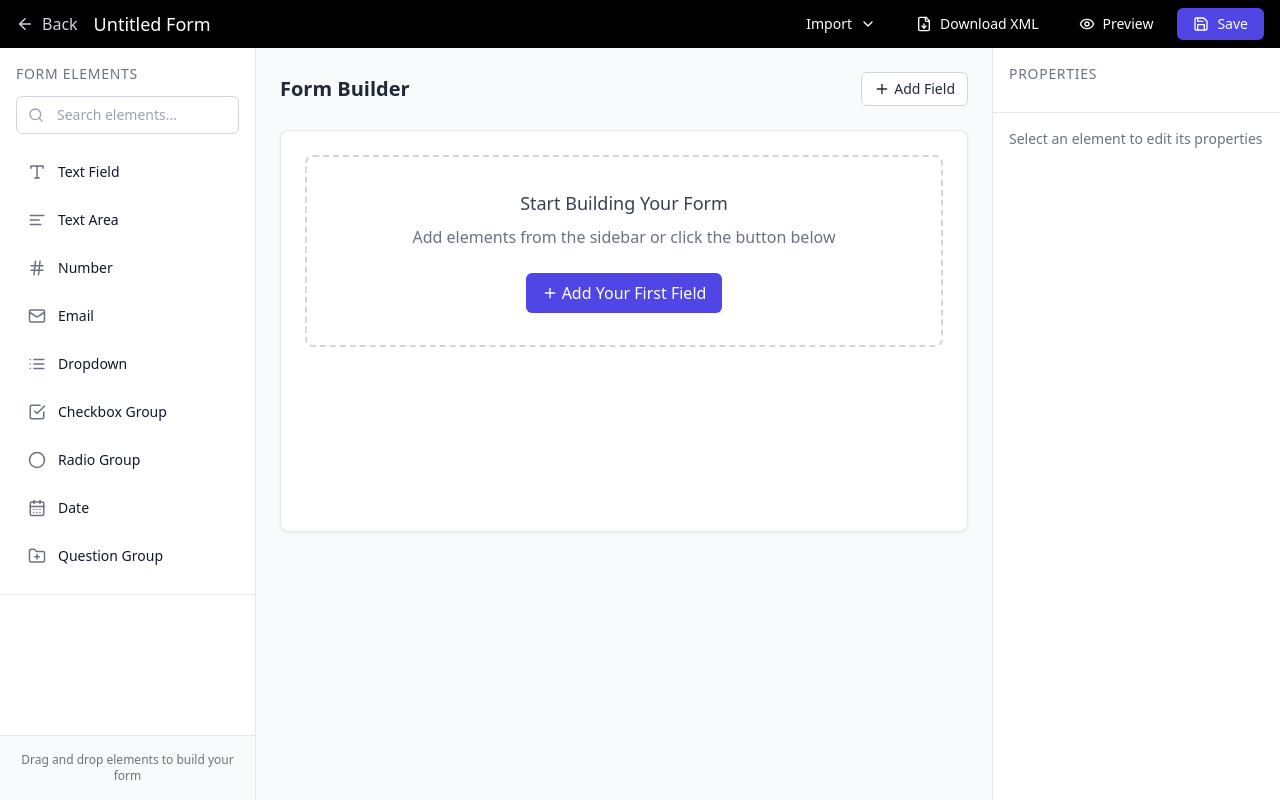
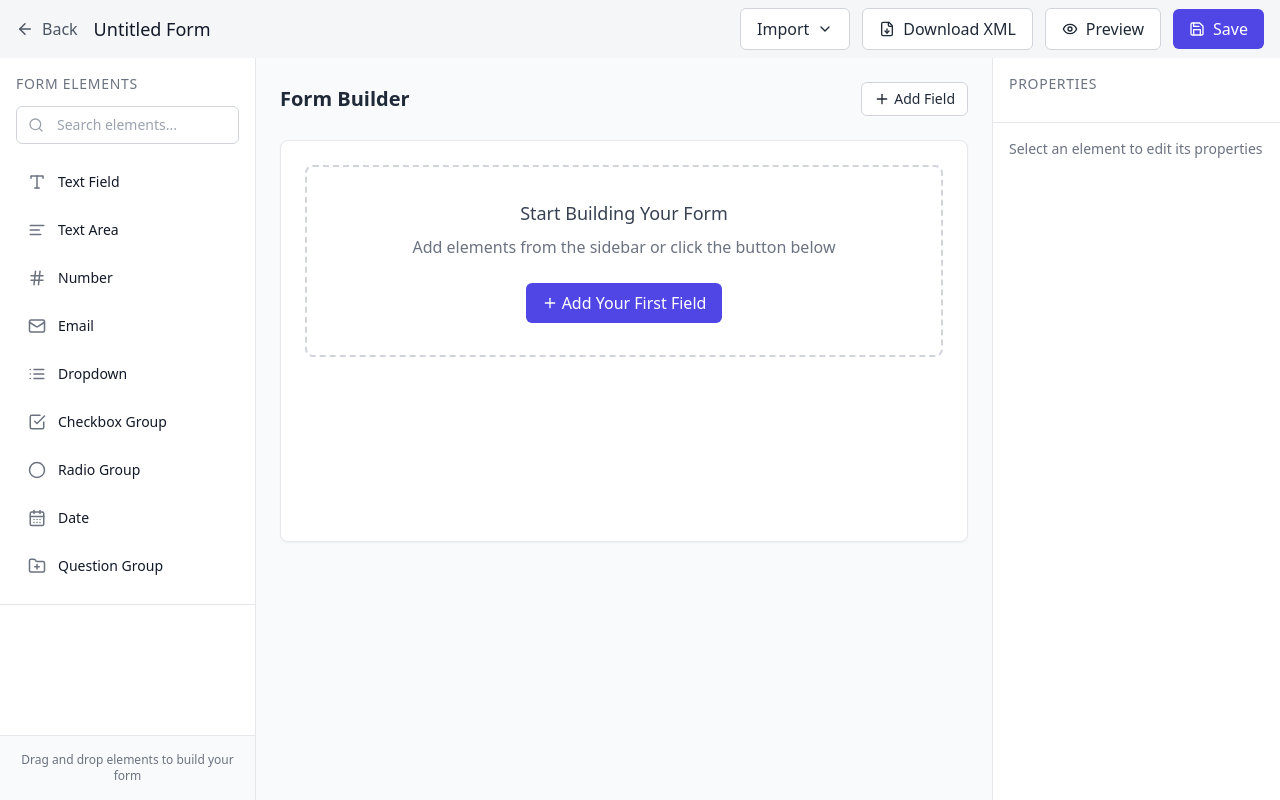
Before and after one commit to hxing1108/fhir-prototype-2, a React (Vite) app: page / in a window 1280 px wide. Built offline with nearby package versions, Linux system fonts and the light colour scheme.

Commit message:
Update header styles and layout

```diff
--- a/src/components/Header.tsx
+++ b/src/components/Header.tsx
@@ -12,11 +12,11 @@ const Header: React.FC = () => {
   };
 
   return (
-    <header className="bg-black text-white py-2">
+    <header className="bg-[#F5F6F8] text-gray-900 py-2">
       <div className="w-full px-4 flex items-center justify-between">
         {/* Left section */}
         <div className="flex items-center space-x-4">
-          <button className="flex items-center text-gray-300 hover:text-white">
+          <button className="flex items-center text-gray-600 hover:text-gray-900">
             <ArrowLeft size={18} className="mr-2" />
             <span>Back</span>
           </button>
@@ -30,10 +30,10 @@ const Header: React.FC = () => {
         </div>
 
         {/* Right section */}
-        <div className="flex items-center space-x-2">
+        <div className="flex items-center space-x-3">
           <div className="relative">
             <button
-              className="nav-button"
+              className="btn btn-secondary flex items-center"
               onClick={() => setShowImportMenu(!showImportMenu)}
             >
               Import
@@ -64,20 +64,20 @@ const Header: React.FC = () => {
             )}
           </div>
 
-          <button className="nav-button">
+          <button className="btn btn-secondary flex items-center">
             <FileDown size={16} className="mr-2" />
             Download XML
           </button>
 
           <button
-            className="nav-button"
+            className="btn btn-secondary flex items-center"
             onClick={togglePreviewMode}
           >
             <Eye size={16} className="mr-2" />
             {previewMode ? 'Edit' : 'Preview'}
           </button>
 
-          <button className="nav-button bg-indigo-600 hover:bg-indigo-700">
+          <button className="btn btn-primary flex items-center">
             <Save size={16} className="mr-2" />
             Save
           </button>
```
